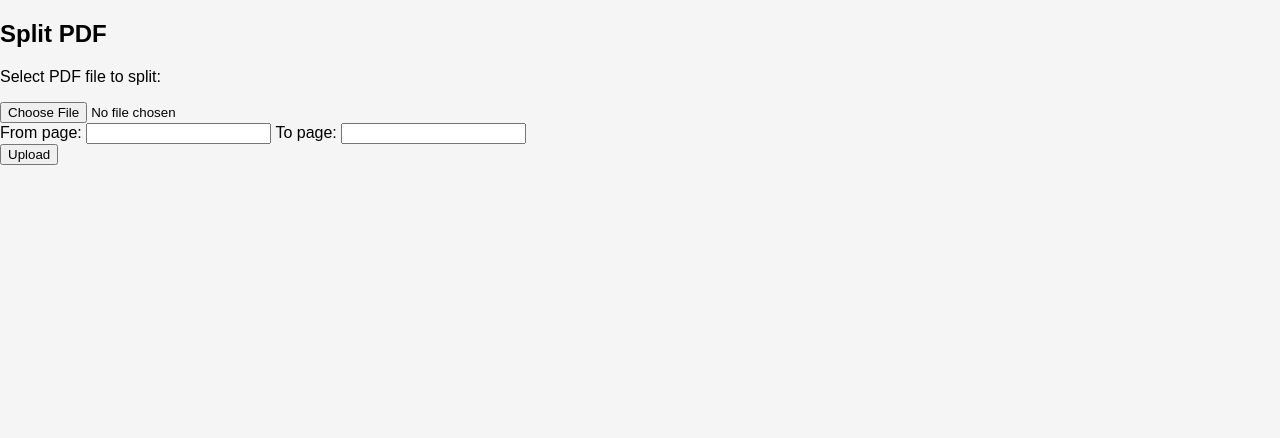
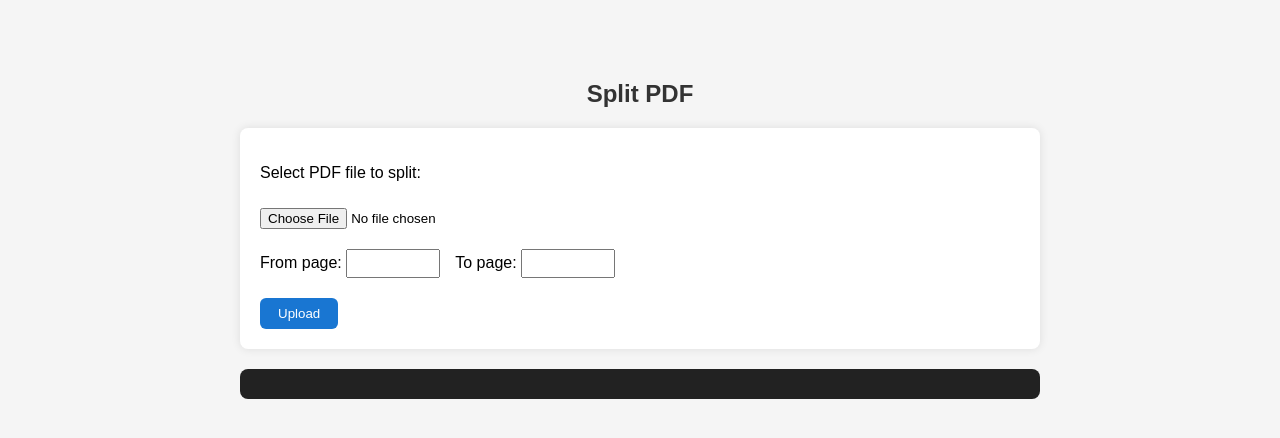
Before and after one commit to PortDocFormTools/pdf-tools, a website: page pages/split.html in a window 1280 px wide. Drawn offline with Linux system fonts and the light colour scheme.

Commit message:
Update styles for tool pages and tool cards

```diff
--- a/css/style.css
+++ b/css/style.css
@@ -1,37 +1,95 @@
 body {
     margin: 0;
+    padding: 0;
     font-family: Arial, sans-serif;
     background: #f5f5f5;
 }
 
-.header {
-    background: #ff5252;
-    color: white;
-    text-align: center;
-    padding: 40px 0;
+/* Layout */
+main.tool-page {
+    max-width: 800px;
+    margin: 40px auto;
+    padding: 20px;
 }
 
-.main-section {
-    display: flex;
-    justify-content: center;
-    gap: 20px;
-    padding: 40px;
+h1, h2 {
+    text-align: center;
+    color: #333;
 }
 
-.tool-card {
+/* Upload block */
+.upload-block {
     background: white;
     padding: 20px;
-    border-radius: 10px;
+    border-radius: 8px;
     box-shadow: 0 0 10px rgba(0,0,0,0.1);
 }
 
-* {
-    box-sizing: border-box;
+.upload-block input[type="file"] {
+    margin: 10px 0;
 }
 
-@media (max-width: 768px) {
-   .main-section {
-       flex-direction: column;
-       align-items: center;
-   }
+button {
+    display: inline-block;
+    margin-top: 10px;
+    padding: 8px 18px;
+    background: #1976d2;
+    color: white;
+    border: none;
+    border-radius: 6px;
+    cursor: pointer;
 }
+
+button:hover {
+    background: #1256a1;
+}
+
+/* Split page number inputs */
+.split-range {
+    display: flex;
+    gap: 15px;
+    margin: 10px 0;
+}
+
+.split-range input {
+    width: 80px;
+    padding: 5px;
+}
+
+/* Tool cards */
+.tool-card {
+    background: white;
+    padding: 15px;
+    border-radius: 8px;
+    text-align: center;
+    box-shadow: 0 0 8px rgba(0,0,0,0.1);
+    margin-bottom: 15px;
+}
+
+.tool-card h3 {
+    margin-top: 0;
+}
+
+.tool-card a {
+    display: inline-block;
+    margin-top: 8px;
+    color: white;
+    background: #ff5252;
+    padding: 6px 14px;
+    border-radius: 6px;
+    text-decoration: none;
+}
+
+.tool-card a:hover {
+    background: #d93a3a;
+}
+
+/* Output */
+pre {
+    padding: 15px;
+    background: #222;
+    color: #0f0;
+    border-radius: 8px;
+    margin-top: 20px;
+    overflow: auto;
+}
```
